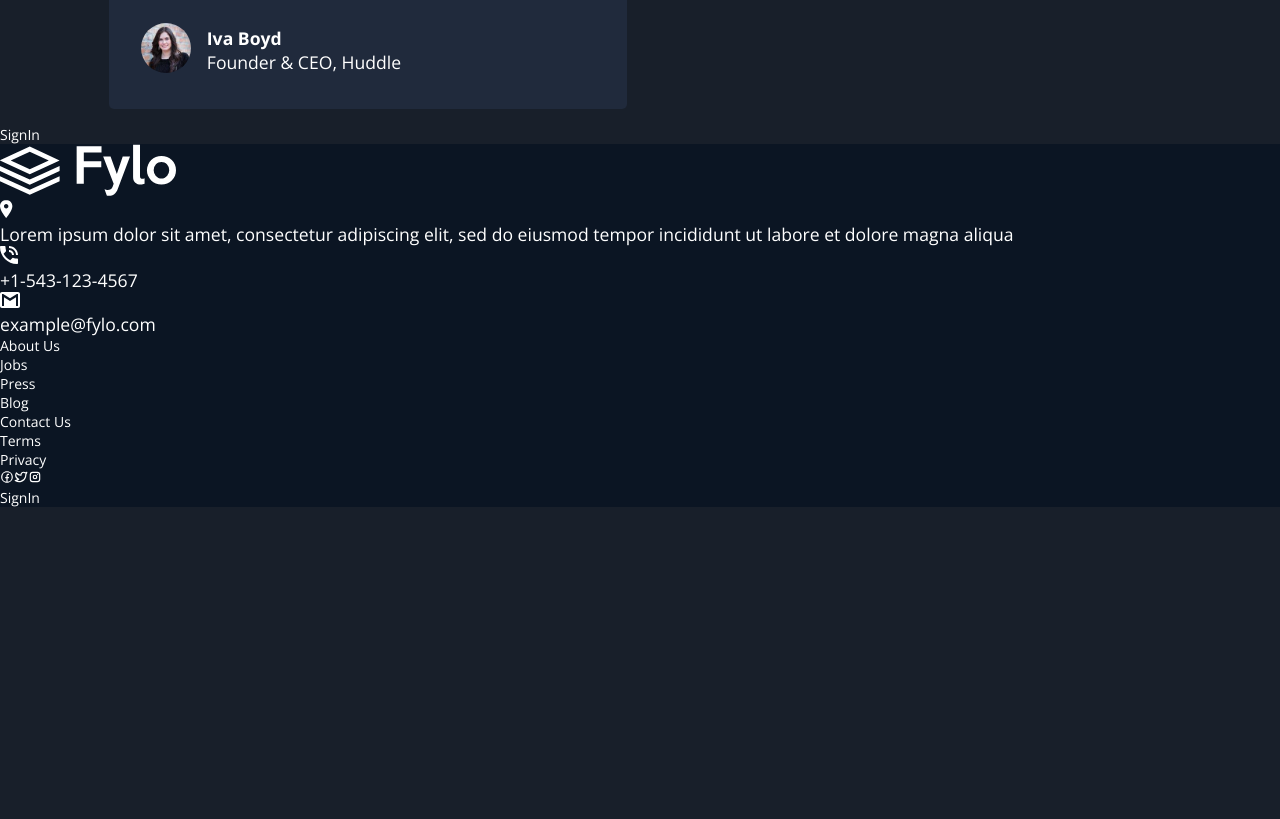
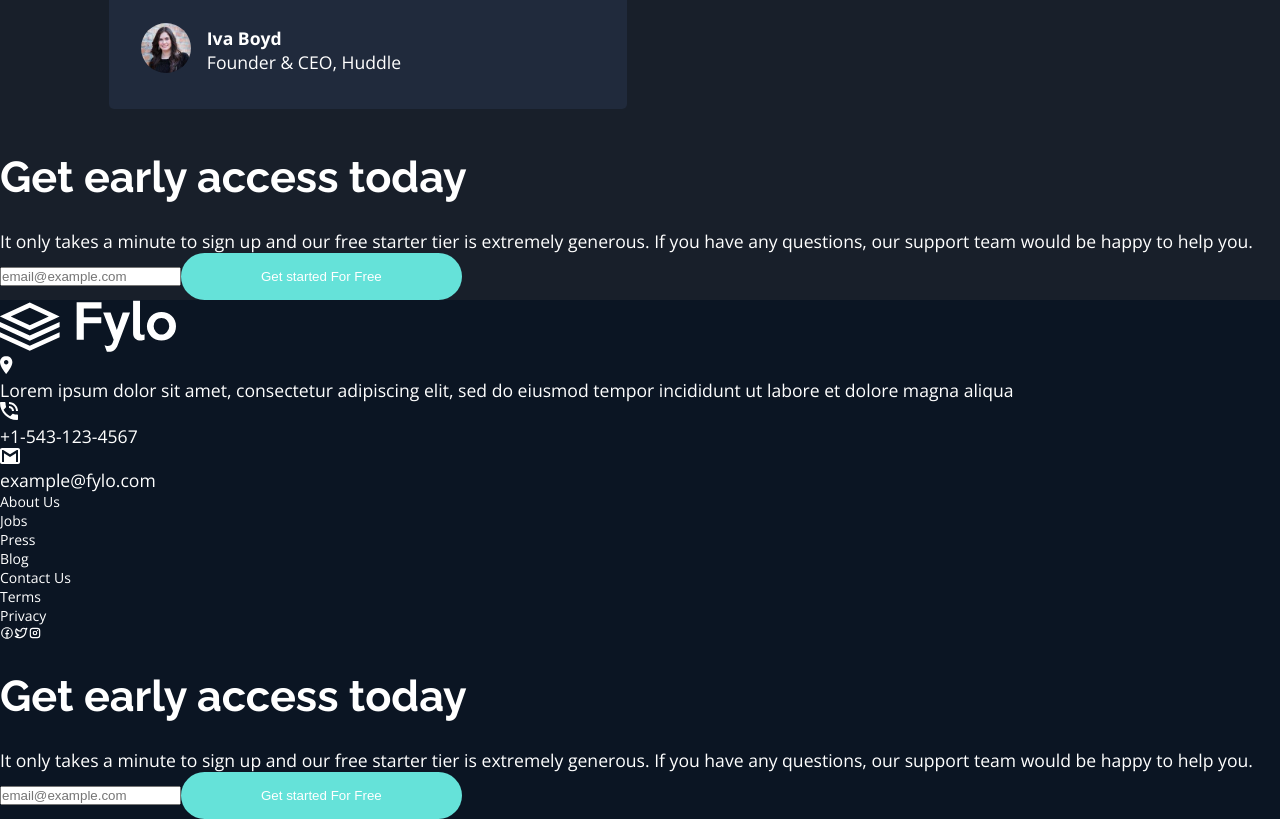
Before and after one commit to Ljusaj123/Fylo-Design-Page, a React (Create React App) app: page / in a window 1280 px wide. Shown: the part 2620-3439 px from the top of the page. Before the commit the page ends 3127 px from the top, so only its background shows below. Built offline with nearby package versions, Linux system fonts and the light colour scheme.

Commit message:
jsx for sign in module

```diff
--- a/src/modules/SignIn.js
+++ b/src/modules/SignIn.js
@@ -1,9 +1,24 @@
-import React from 'react'
+import React from "react";
 
 function SignIn() {
   return (
-    <div>SignIn</div>
-  )
+    <div className="sign-in">
+      <div className="sign-in-container">
+        <div className="text-container">
+          <h2>Get early access today</h2>
+          <p>
+            It only takes a minute to sign up and our free starter tier is
+            extremely generous. If you have any questions, our support team
+            would be happy to help you.
+          </p>
+        </div>
+        <div className="input-button-container">
+          <input type="email" placeholder="email@example.com" />
+          <button className="button">Get started For Free</button>
+        </div>
+      </div>
+    </div>
+  );
 }
 
-export default SignIn
+export default SignIn;
```
